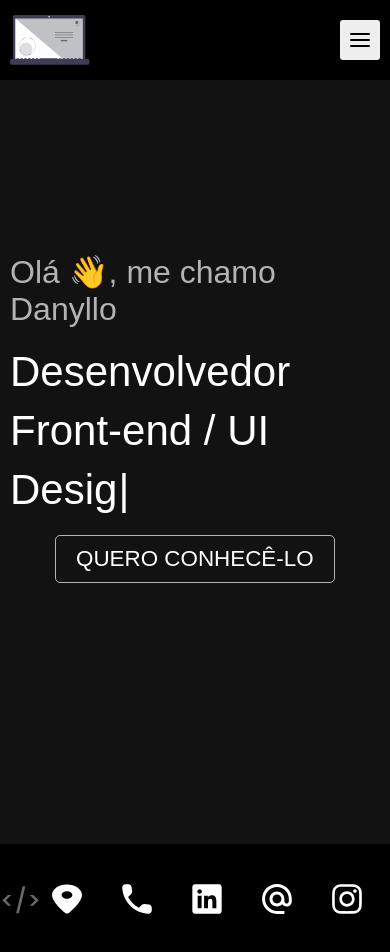
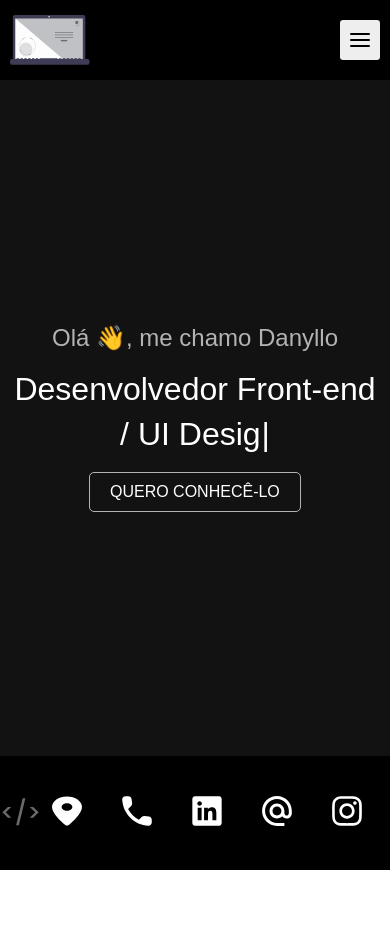
Before and after one commit to danyllolopes/novo-portfolio, a React (Create React App) app: page / in a window 390 px wide. Shown: the top 952 px of the page. After the commit the page ends 870 px from the top, so only its background shows below. Built offline with nearby package versions, Linux system fonts and the light colour scheme.

Commit message:
introcao responsivo

```diff
--- a/src/Components/Home/Home.js
+++ b/src/Components/Home/Home.js
@@ -7,7 +7,7 @@ const Home = () => {
   return (
     <main className={styles.introBg}>
       <Head title="Home" />
-      <div className={`container ${styles.introContainer}`}>
+      <div className={"container"}>
         <section className={styles.info}>
           <p>Olá 👋, me chamo Danyllo</p>
           <h1>
--- a/src/Components/Home/Home.module.css
+++ b/src/Components/Home/Home.module.css
@@ -27,6 +27,7 @@
   margin-bottom: 15px;
   font-weight: 500;
   opacity: 0;
+  text-align: center;
   animation: entrar 2s forwards;
 }
 
@@ -74,3 +75,17 @@
     transform: scale(1);
   }
 }
+@media (max-width: 739px) {
+  .introBg {
+    height: auto;
+  }
+  .info p {
+    font-size: 1.5em;
+  }
+  .info h1 {
+    font-size: 2em;
+  }
+  .link {
+    font-size: 1em;
+  }
+}
```
